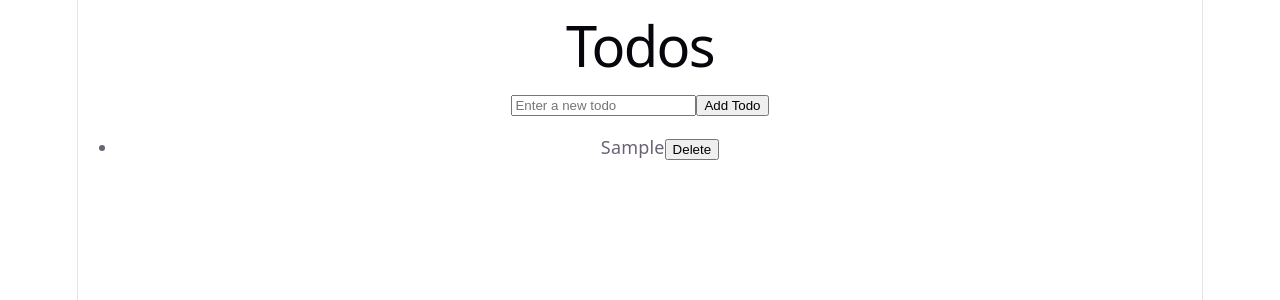
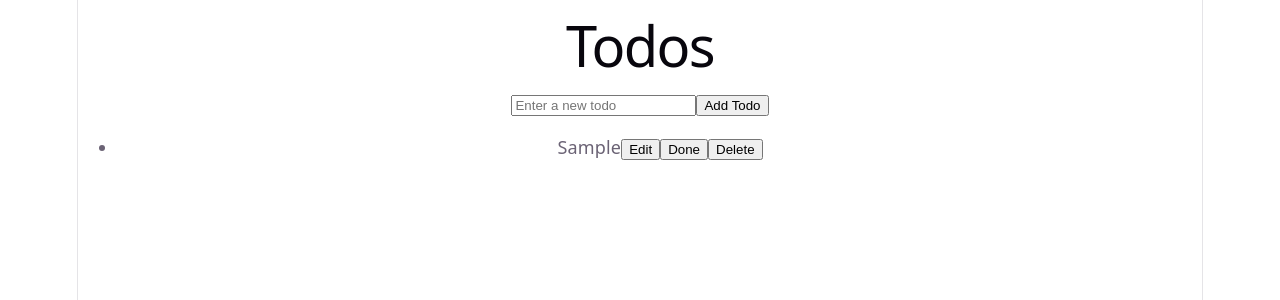
Before and after one commit to FeatherYan/my-todolist, a React (Vite) app: page /todo in a window 1280 px wide. Both pictures are taken after typing "Sample" into the empty fields and a click on the button "Add Todo". Shown: the top 300 px of the page. Built offline with nearby package versions, Linux system fonts and the light colour scheme.

Commit message:
feat：add edit todo function

```diff
--- a/src/pages/Todo.tsx
+++ b/src/pages/Todo.tsx
@@ -1,16 +1,55 @@
 import { useState } from "react"
+type TodoItem = {
+    id: number;
+    text: string;
+    done: boolean;
+}
 export default function Todo() {
-    const [todos, setTodos] = useState<string[]>([]);
+    const [todos, setTodos] = useState<TodoItem[]>([]);
     const [inputValue, setInputValue] = useState("");
+    const [editingId, setEditingId] = useState<number | null>(null);
+    const [tempText, setTempText] = useState("");
     const addTodo = () => {
         if(inputValue.trim() !== "") {
-            const newTodo = inputValue.trim();
+            const newTodo: TodoItem = {
+                id: Date.now(),
+                text: inputValue.trim(),
+                done: false
+            };
             setTodos([...todos, newTodo]);
             setInputValue("");
         }
     }
-    const deleteTodo = (index: number) => {
-        setTodos(todos.filter((_, i) => i !== index));
+    const deleteTodo = (id: number) => {
+        setTodos(todos.filter((item) => item.id !== id));
+    }
+    const toggleTodo = (id: number) => {
+        setTodos(todos.map((item) => item.id === id ? {...item, done: !item.done} : item));
+    }
+    const startEdit = (item: TodoItem) => {
+        setEditingId(item.id);
+        setTempText(item.text);
+    }
+    const saveEdit = (id: number) => {
+        const newText = tempText.trim();
+
+        if(newText === "") {
+            alert("Todo text cannot be empty.");
+            return;
+        }
+
+        setTodos(
+            todos.map((item) =>
+                item.id === id ? {...item, text: newText} : item
+            )
+        );
+
+        setEditingId(null);
+        setTempText("");
+    }
+    const cancelEdit = () => {
+        setEditingId(null);
+        setTempText("");
     }
     return (
         <div>
@@ -25,12 +64,32 @@ export default function Todo() {
                 <button onClick={addTodo}>Add Todo</button>
             </div>
             <ul>
-                {todos.map((item, index) => (
-                    <li key={index}>
-                        {item}
-                        <button onClick={() => deleteTodo(index)}>Delete</button>
-                    </li>
-                ))}
+                {
+                    todos.map((item)=>{
+                        return item.id === editingId ? (
+                            <li key={item.id}>
+                                <input
+                                    type="text"
+                                    value={tempText}
+                                    onChange={(e) => setTempText(e.target.value)}
+                                />
+                                <button onClick={() => saveEdit(item.id)}>Save</button>
+                                <button onClick={cancelEdit}>Cancel</button>
+                            </li>
+                        ) : (
+                            <li key={item.id}>
+                                <span style={{ textDecoration: item.done ? "line-through" : "none" }}>
+                                    {item.text}
+                                </span>
+                                <button onClick={() => startEdit(item)}>Edit</button>
+                                <button onClick={() => toggleTodo(item.id)}>
+                                    {item.done ? "Undo" : "Done"}
+                                </button>
+                                <button onClick={() => deleteTodo(item.id)}>Delete</button>
+                            </li>
+                    )
+                    })
+                }
             </ul>
         </div>
     )
```
